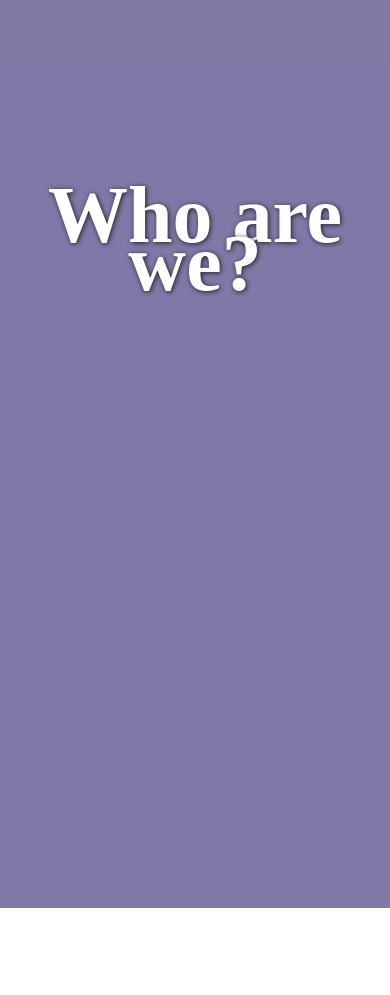
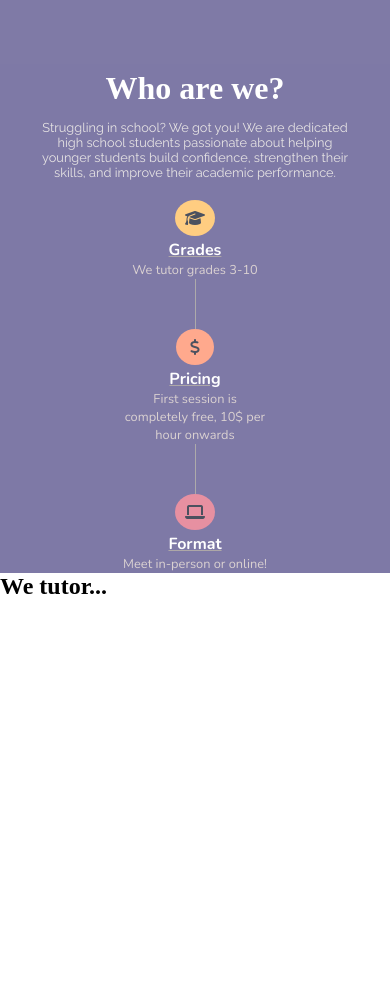
Before and after one commit to fa22991/atom_tutoring, a plain HTML site: page index.html in a window 390 px wide. Shown: the part 780-1775 px from the top of the page. Before the commit the page ends 1688 px from the top, so only its background shows below. Drawn offline with nearby package versions, Linux system fonts and the light colour scheme; a web font is replaced by a local one.

Commit message:
About page

```diff
--- a/index.html
+++ b/index.html
@@ -6,6 +6,7 @@
     <title>Document</title>
     <link rel="stylesheet" href="style.css">
     <link rel="stylesheet" href="https://cdnjs.cloudflare.com/ajax/libs/font-awesome/4.7.0/css/font-awesome.min.css">
+    <script src='https://kit.fontawesome.com/a076d05399.js' crossorigin='anonymous'></script>
 </head>
 <body>
 <section id="home">
@@ -36,7 +37,42 @@
         </header>
 </section>
 <section id="about">
-    <h1 class='about-header'>Who are we?</h1>
+    <div class="about-header">
+    <h1>Who are we?</h1>
+    <br>
+    <p id="about-body">Struggling in school? We got you! We are dedicated high school students passionate about helping younger students build confidence, strengthen their skills, and improve their academic performance.</p>
+
+    </div>
+
+
+    <div id="cover">
+        <div id="grades">
+            <i class='fa fa-graduation-cap'></i>
+            <h4>Grades</h4>
+            <p>We tutor grades 3-10</p>
+        </div>
+        <span id="bar"></span>
+        <div id="pricing">
+            <i class="fa fa-dollar"></i>
+            <h4>Pricing</h4>
+            <p>First session is completely free, 10$ per hour onwards</p>
+        </div>
+        <span id="bar"></span>
+        <div id="medium">
+            <i class="fa fa-laptop"></i>
+            <h4>Format</h4>
+            <p>Meet in-person or online!</p>
+        </div>
+
+    </div>
+</section>
+<section id="subjects">
+    <h1>We tutor...</h1>
+    <div id="container">
+        <div id="math">
+
+        </div>
+    </div>
 </section>
 
 <script src="app.js"></script>
--- a/style.css
+++ b/style.css
@@ -250,20 +250,145 @@ nav{
 }
 #about{
     width:100vw;
-    height:100vh;
+    height:70vh;
     background:#7e79a6;
     justify-content:center;
     text-align: center;
+    display:flex;
+    flex-direction: column;
+    justify-content: space-evenly;
 
 }
+
 #about h1{
     font-family:'Sigmar';
     line-height: 3rem;
-    font-size:5rem;
-    color:WHITE;
-    text-shadow:1px 1px 5px #221d27;
+    font-size:3.5rem;
+    color:#ffffff;
+    /* text-shadow:1px 1px 5px #b3a7bb; */
     text-wrap: wrap;
     white-space: pre-wrap;
+}
+
+#about #about-body{
+    font-family: 'Raleway';
+    font-size:1rem;
+    color:hsl(0, 4%, 90%);
     position:relative;
-    top:15%;
+    text-align: center;
+    justify-content: center;
+    margin-left:10%;
+    margin-right:10%;
 }
+
+#about #cover{
+    display:flex;
+    flex-direction:row;
+    justify-content: space-around;
+    flex-wrap: wrap;
+}
+#about #cover i{
+    font-size:30px;
+    color:#4b515f;
+    padding:15px;
+    border-radius: 50%;
+}
+#grades i{
+    background: #ffcd81;
+}
+
+#pricing i{
+    background-color: #ffa98d;
+    width:12%;
+}
+#medium i{
+    background-color: #e790a1;
+}
+#about #cover h4{
+    color:white;
+    font-size:larger;
+    font-family: 'Nunito';
+    margin-top:2%;
+    text-decoration:#ada7a7 underline;
+}
+#about #cover p{
+    color:rgb(218, 209, 209);
+    font-family: nunito;
+    width:250px;
+}
+#about #cover div{
+    /* border-right:1px solid white;
+    border-left:1px solid white; */
+    justify-content: center;
+    text-align: center;
+    align-items: center;
+}
+#about #cover span{
+    width:1px;
+    height:100px;
+    align-self: center;
+    background:rgb(173, 170, 170);
+}
+
+@media (max-width:760px){
+    #about #cover span{
+        /* display:none; */
+    }
+    #about #cover div, #about #cover p{
+        width:150px;
+    }
+    #pricing i{
+        width:12%;
+    }
+}
+
+@media (max-width:600px){
+    #about #cover span{
+        /* display:none; */
+    }
+    #about #cover div, #about #cover p{
+        width:150px;
+    }
+    #about #cover h4{
+        font-size:1rem;
+    }
+    #about #cover p{
+        font-size:0.8rem;
+        text-wrap: wrap;
+    }
+    #about #cover i{
+        font-size:1rem;
+        padding:10px;
+    }
+    #pricing i{
+        width:12%;
+    }
+}
+@media (max-width:500px){
+    #about #cover{
+        margin-top:5%;
+        flex-direction: column;
+        align-items: center;
+        justify-content: space-evenly;
+    }
+    #about #cover span{
+        height:50px;
+    }
+    #about{
+        height:fit-content;
+    }
+    #about h1{
+        font-size:2rem;
+        position:center;
+        margin: none;
+    }
+    #about #about-body{
+        font-size: 0.8rem;
+        margin-top:-10px;
+    }
+}
+
+#subjects{
+    width:100vw;
+    height:50vh;
+}
```
